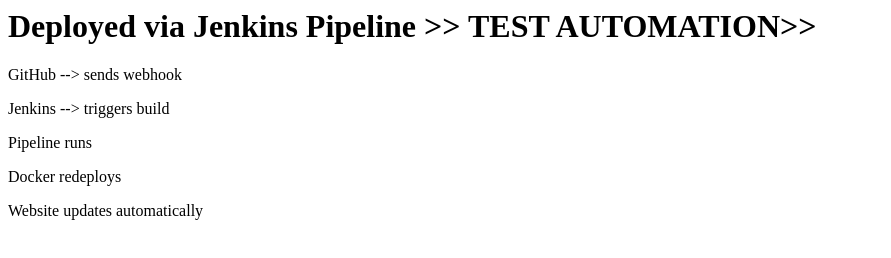
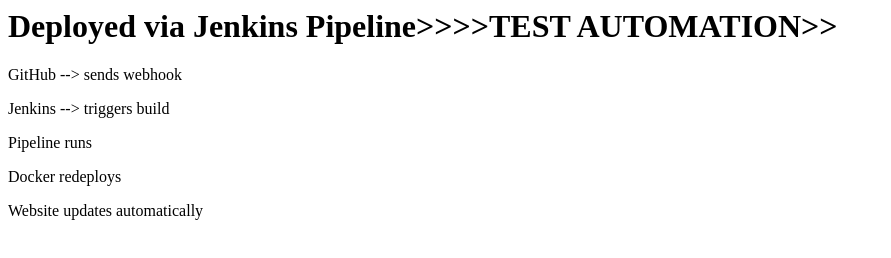
Before and after one commit to tammanasandeep00-cmyk/jenkins-devops-demo, a plain HTML site: page index.html in a window 1280 px wide. Shown: the whole page, without its empty margins (0-891 px from the left). Drawn offline with Linux system fonts and the light colour scheme.

Commit message:
Update index.html

```diff
--- a/index.html
+++ b/index.html
@@ -1,4 +1,4 @@
-<h1>Deployed via Jenkins Pipeline >> TEST AUTOMATION>></h1>
+<h1>Deployed via Jenkins Pipeline>>>>TEST AUTOMATION>></h1>
 </p>GitHub --> sends webhook</p>
 </p>Jenkins --> triggers build</p>
 </p>Pipeline runs</p>
```
